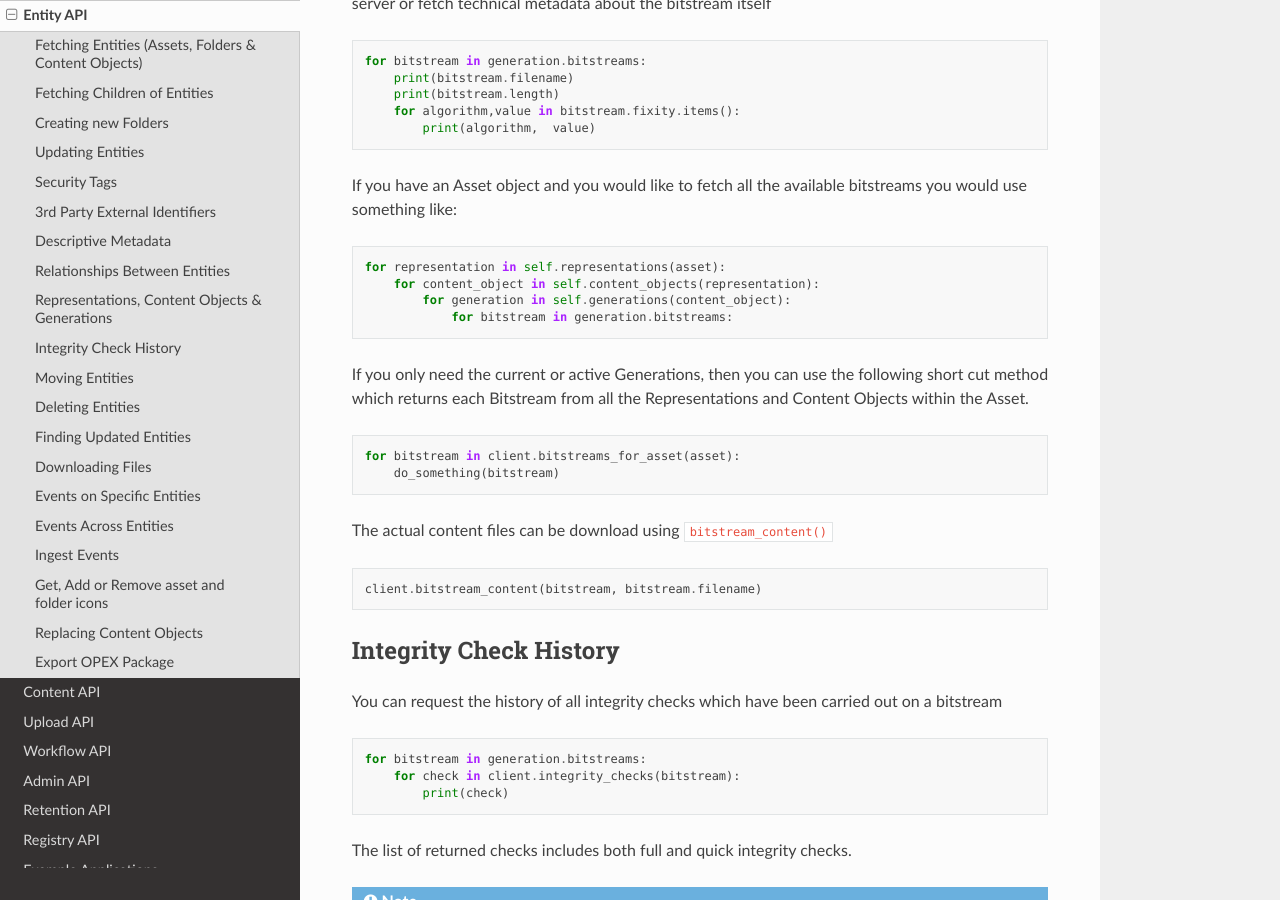
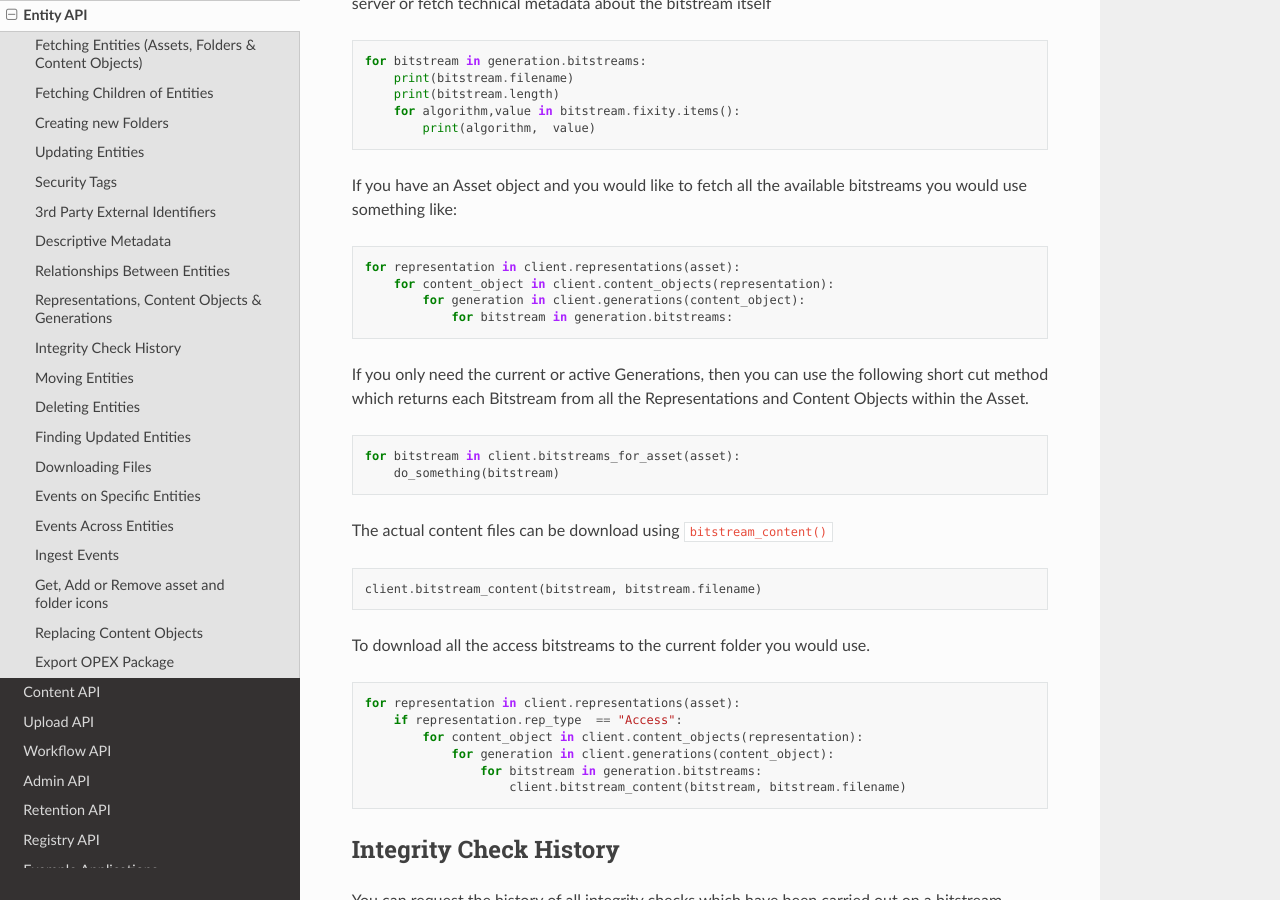
Before and after one commit to carj/pyPreservica, a Sphinx documentation site: the page built from docs/entity.rst, in a window 1280 px wide and 900 px high, scrolled down 10545 px. Built offline with Sphinx 7.4.7 and the Read the Docs theme 2.0.0, drawn with Linux system fonts in a browser that asks for light colours.

```diff
--- a/docs/entity.rst
+++ b/docs/entity.rst
@@ -553,9 +553,9 @@ If you have an Asset object and you would like to fetch all the available bitstr
 
 .. code-block:: python
 
-    for representation in self.representations(asset):
-        for content_object in self.content_objects(representation):
-            for generation in self.generations(content_object):
+    for representation in client.representations(asset):
+        for content_object in client.content_objects(representation):
+            for generation in client.generations(content_object):
                 for bitstream in generation.bitstreams:
 
 If you only need the current or active Generations, then you can use the following short cut method
@@ -572,6 +572,18 @@ The actual content files can be download using ``bitstream_content()``
 .. code-block:: python
 
     client.bitstream_content(bitstream, bitstream.filename)
+
+
+To download all the access bitstreams to the current folder you would use.
+
+.. code-block:: python
+
+    for representation in client.representations(asset):
+        if representation.rep_type  == "Access":
+            for content_object in client.content_objects(representation):
+                for generation in client.generations(content_object):
+                    for bitstream in generation.bitstreams:
+                        client.bitstream_content(bitstream, bitstream.filename)
 
 
 Integrity Check History
--- a/setup.py
+++ b/setup.py
@@ -21,7 +21,7 @@ if sys.argv[-1] == 'publish':
 # This call to setup() does all the work
 setup(
     name=PKG,
-    version="1.2.3",
+    version="1.3.0",
     description="Python library for the Preservica API",
     long_description=README,
     long_description_content_type="text/markdown",
@@ -41,7 +41,7 @@ setup(
         "Topic :: System :: Archiving",
     ],
     keywords='Preservica API Preservation',
-    install_requires=["requests", "certifi", "boto3", "botocore", "s3transfer", "cryptography"],
+    install_requires=["requests", "certifi", "boto3", "botocore", "s3transfer", "cryptography", "azure-storage-blob"],
     project_urls={
         'Documentation': 'https://pypreservica.readthedocs.io',
         'Source': 'https://github.com/carj/pyPreservica',
```
Also changed, not shown: 1 other file.
